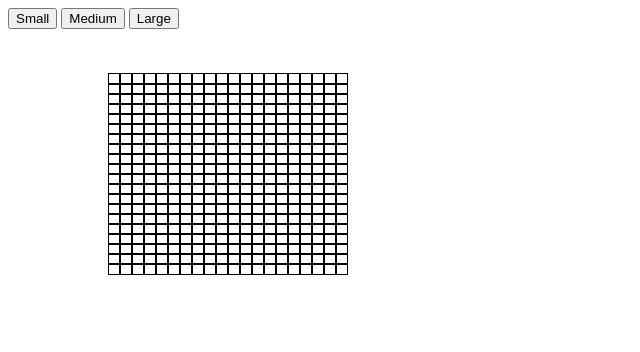
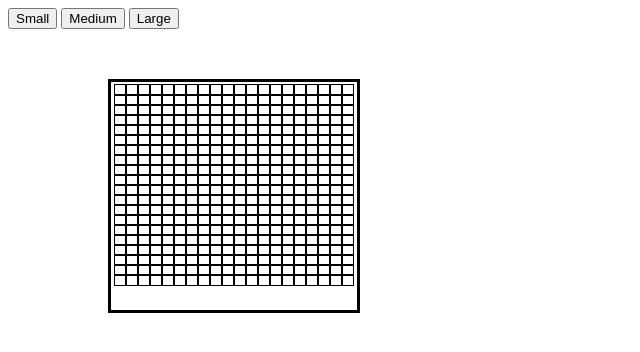
Before and after one commit to DB17889/project_sketch, a plain HTML site: page index.html in a window 1280 px wide. Both pictures are taken after a click on the button "Small". Shown: the whole page, without its empty margins (0-640 px from the left). Drawn offline with Linux system fonts and the light colour scheme.

Commit message:
container margins, padding and border are spot on

```diff
--- a/script.js
+++ b/script.js
@@ -25,6 +25,7 @@ function generateTable(value) {
 
     let containerWidth = value * 12;                    // move to start?
     let containerHeight = value * 11;             // move to start?
+    container.style.border = 'solid black 3px';
     container.style.height = containerHeight + 'px';
     container.style.width = containerWidth + 'px';
     container.style.marginLeft = '100px'; // once getting values in for grid sizes, customise margins.
--- a/style.css
+++ b/style.css
@@ -1,5 +1,7 @@
 .container {
     margin-top: 50px;
+    padding: 8px 3px 0 3px;
+
 }
 
 .cell {
```
